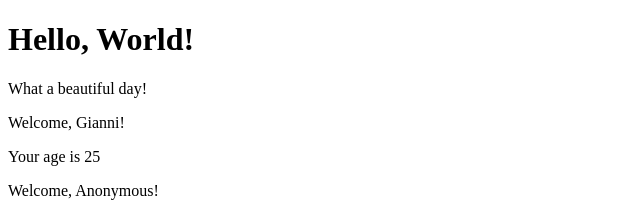
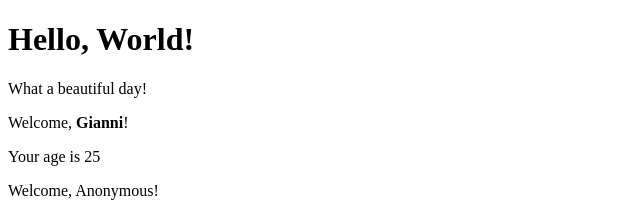
Before and after one commit to AndreaPossidente/develhope-react-exercises, a React (Create React App) app: page / in a window 1280 px wide. Shown: the top 204 px of the page, without its empty margins (0-640 px from the left). Built offline with nearby package versions, Linux system fonts and the light colour scheme.

Commit message:
done exercise 13

```diff
--- a/src/App.js
+++ b/src/App.js
@@ -7,7 +7,7 @@ export default class App extends Component {
     return (
       <div>
         <Hello />
-        <Welcome name="Gianni" age={25} />
+        <Welcome name={<strong>Gianni</strong>} age={25} />
         <Welcome />
       </div>
     );
```
